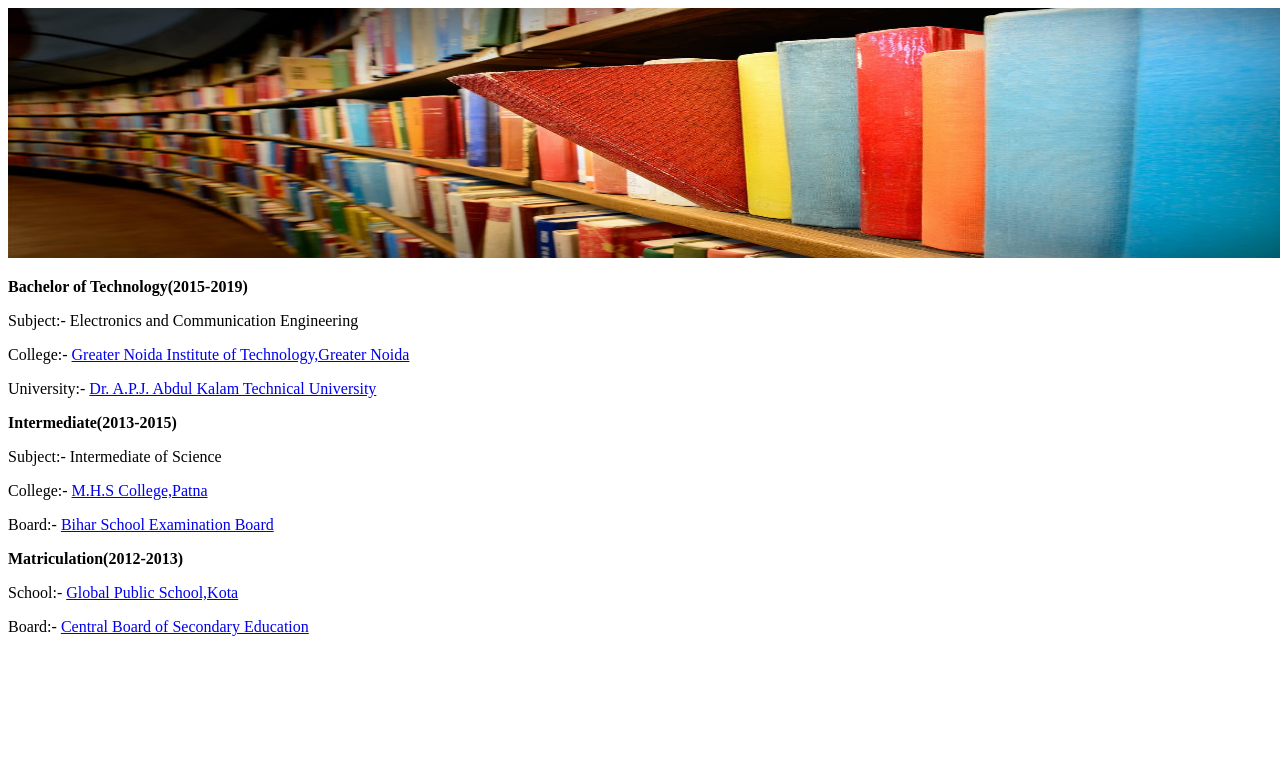
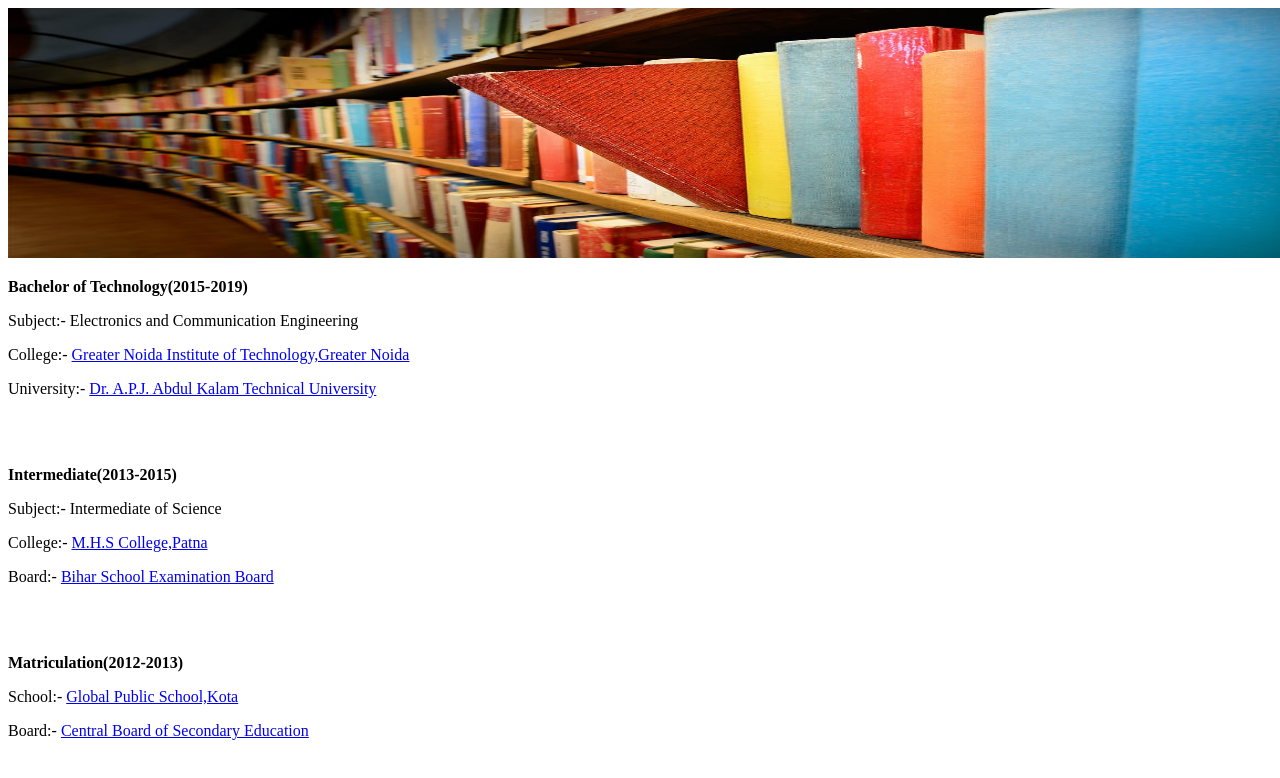
Before and after one commit to plusnigam/cv, a plain HTML site: page My New Education.html in a window 1280 px wide. Shown: the top 778 px of the page. Drawn offline with Linux system fonts and the light colour scheme.

Commit message:
space between the educations

```diff
--- a/My New Education.html
+++ b/My New Education.html
@@ -9,12 +9,12 @@
    <p><strong>Bachelor of Technology(2015-2019)</strong></p>
    <p>Subject:- Electronics and Communication Engineering</p>
    <p>College:- <a href="https://www.gniotgroup.edu.in/">Greater Noida Institute of Technology,Greater Noida</a></p>
-   <p>University:- <a href="https://aktu.ac.in/">Dr. A.P.J. Abdul Kalam Technical University</a></p>
+   <p>University:- <a href="https://aktu.ac.in/">Dr. A.P.J. Abdul Kalam Technical University</a></p><br><br>
 
    <p><strong>Intermediate(2013-2015)</strong></p>
    <p>Subject:- Intermediate of Science</p>
    <p>College:- <a href="https://in.worldorgs.com/catalog/patna/college/mahant-hanuman-sharan-college">M.H.S College,Patna</a></p>
-   <p>Board:- <a href="http://biharboardonline.bihar.gov.in/">Bihar School Examination Board</a></p>
+   <p>Board:- <a href="http://biharboardonline.bihar.gov.in/">Bihar School Examination Board</a></p><br><br>
 
    <p><strong>Matriculation(2012-2013)</strong></p>
    <p>School:- <a href="http://www.globalpublicschool.com/">Global Public School,Kota</a></p>
```
